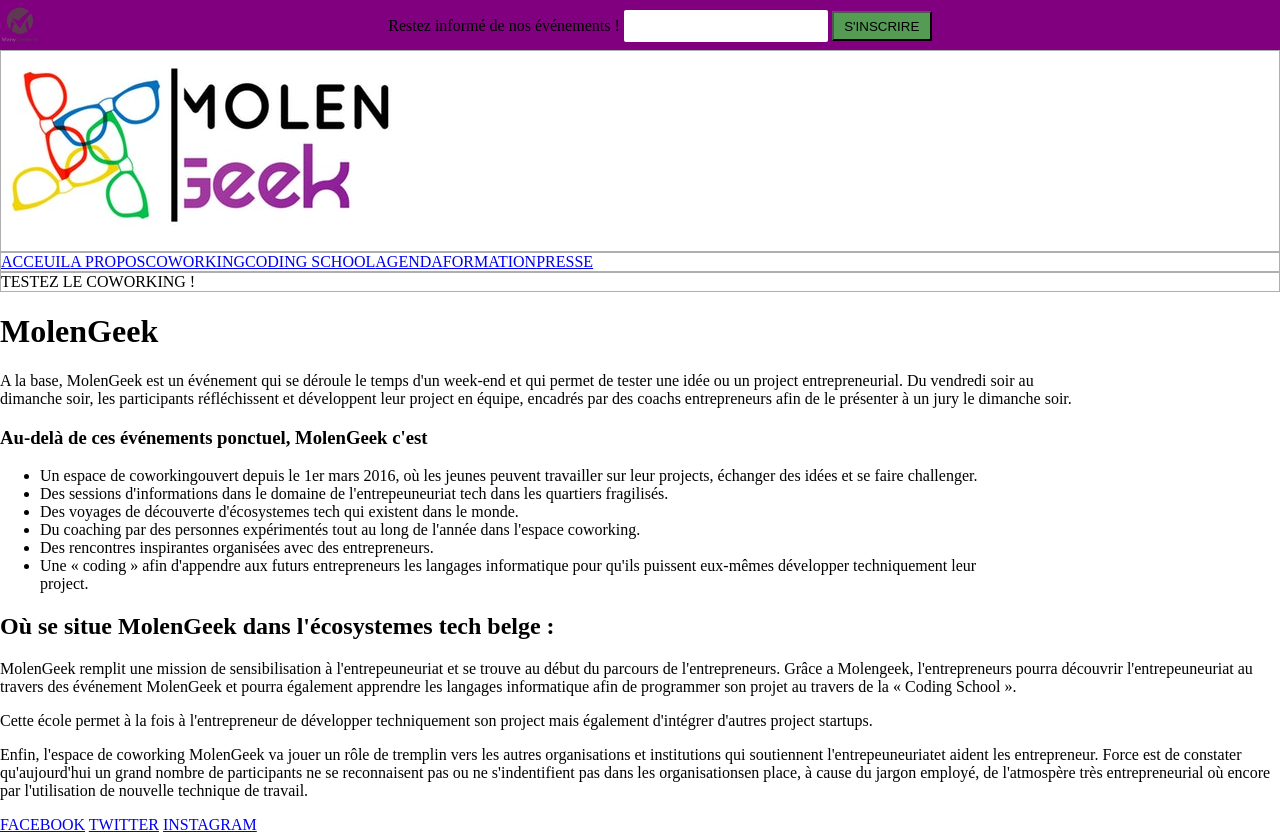
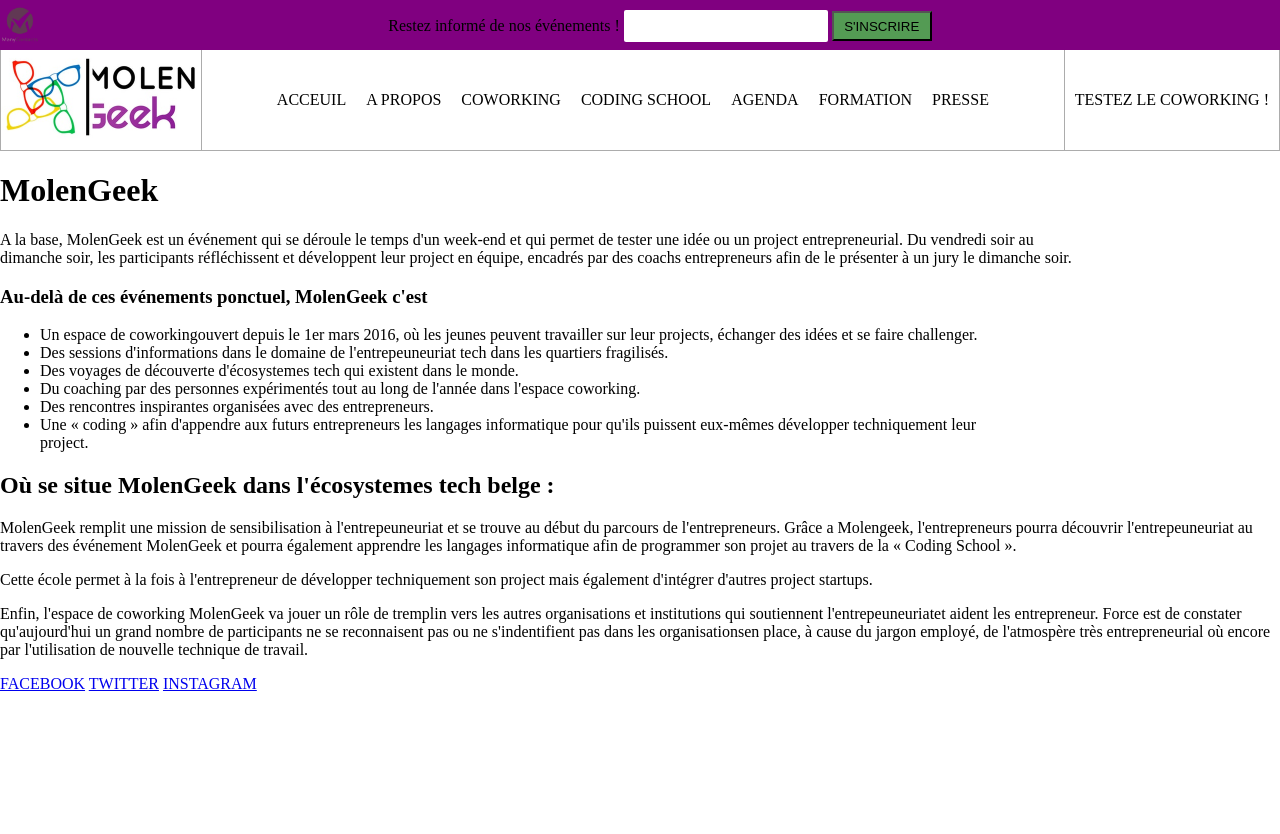
Before and after one commit to kottor96/molengeek-site, a plain HTML site: page index.html in a window 1280 px wide. After the commit the page ends 800 px from the top, so only its background shows below. Drawn offline with Linux system fonts and the light colour scheme.

Commit message:
fin de journer

```diff
--- a/index.html
+++ b/index.html
@@ -33,7 +33,7 @@
                 <a href="#">FORMATION</a>
                 <a href="#">PRESSE</a>
             </div>
-            <div>TESTEZ LE COWORKING !</div>
+            <div><a href="#">TESTEZ LE COWORKING !</a></div>
         </section>
     </nav>
     <main>
--- a/public/style/css/nav/nav.css
+++ b/public/style/css/nav/nav.css
@@ -1,8 +1,30 @@
-nav{
-    display: flexbox;
+nav>section{
+    display: flex;
+    justify-content: space-between;
+    border-bottom: 1px rgb(172, 172, 172) solid;
 }
-nav div{
-    border: 1px rgba(129, 129, 129, 0.637) solid;
+nav section div:not(:nth-of-type(2)){
+    height: 100px;
+    border-right: 1px rgb(172, 172, 172) solid;
+    border-left: 1px rgb(172, 172, 172) solid;
+}
+nav section img{
+    height: 100%;
+}
+nav section div:nth-child(2){
+    display: flex;
+    align-items: center;
+}
+nav section div a{
+    padding: 10px;
+    text-decoration: none;
+    color: black;
+    transition: all 3s;
+}
+nav section div a:hover{
+    text-decoration: underline 2px black;
+}
+nav section div:nth-child(3){
+    align-items: center;
     display: flex;
 }
-nav div:nth-child()
```
